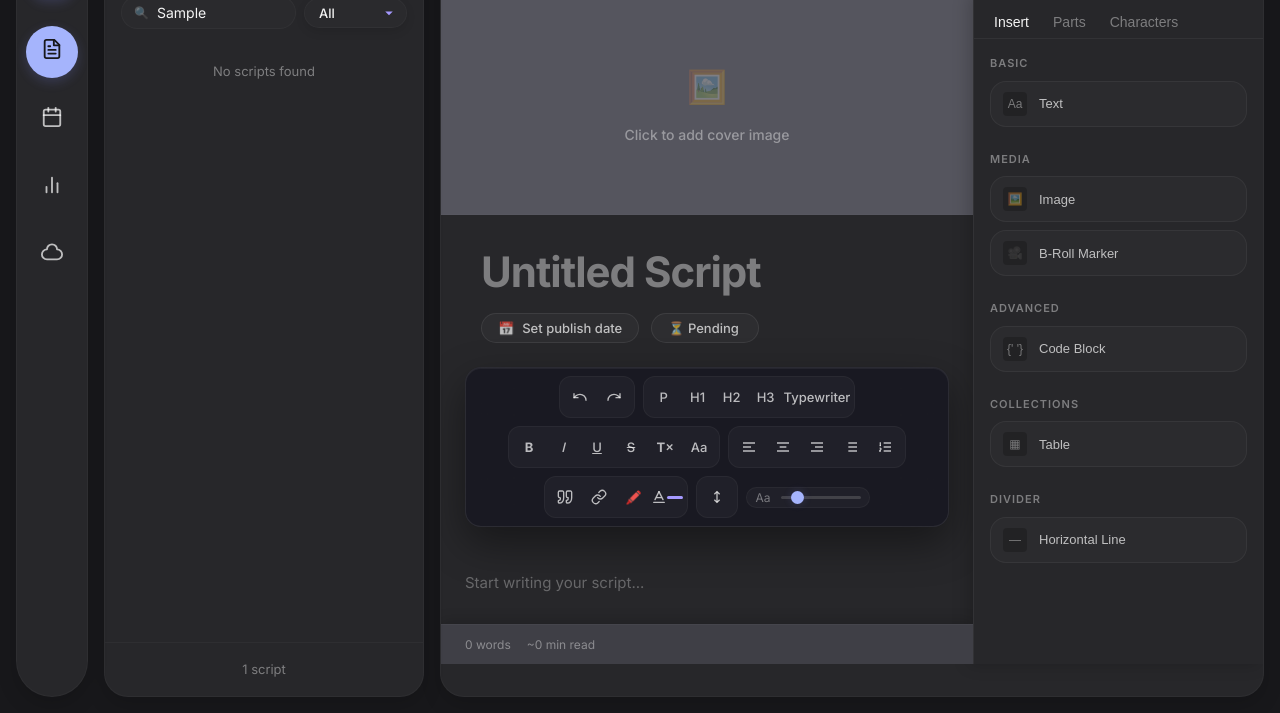
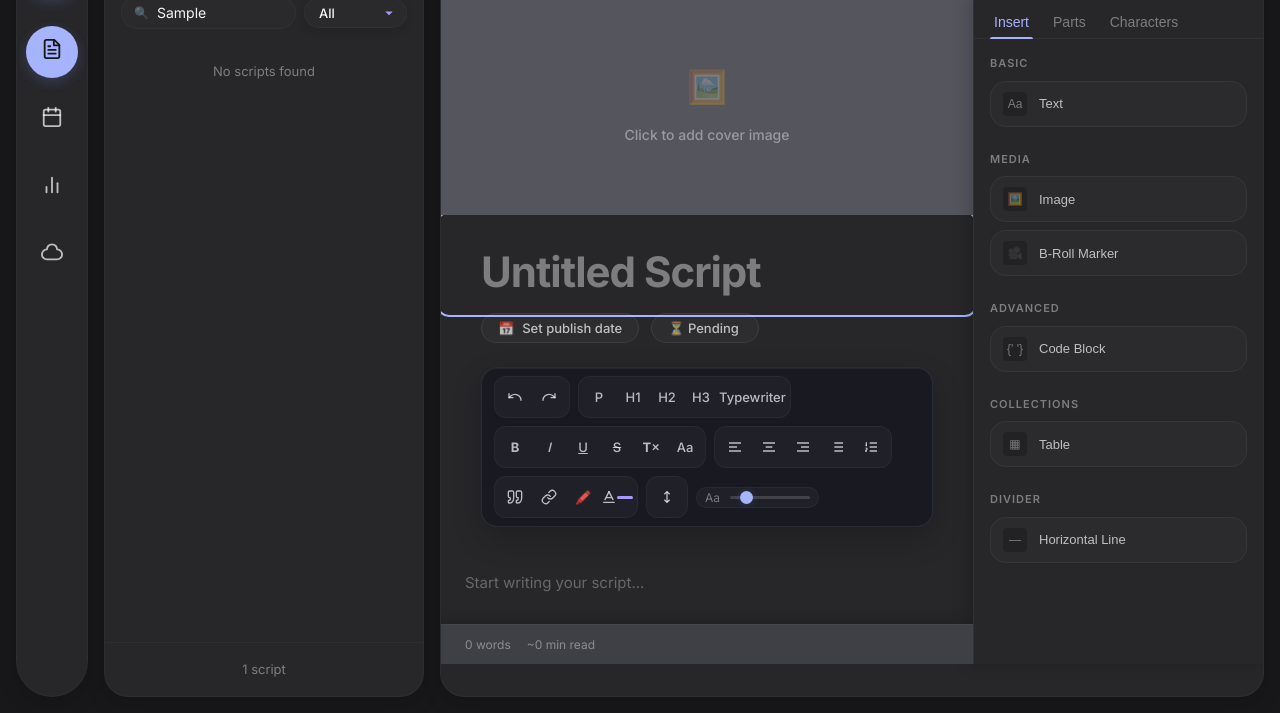
Before and after one commit to anshuonline/script-manager-pc, an Electron app: page index.html in a window 1280 px wide. Both pictures are taken after typing "Sample" into the empty fields and a click on the button "New Script". Shown: the part 87-800 px from the top of the page. Drawn offline with Linux system fonts and the light colour scheme; no server answers.

Commit message:
User updated style.css

```diff
--- a/style.css
+++ b/style.css
@@ -70,6 +70,61 @@
   --ease:        cubic-bezier(0.2, 0.8, 0.2, 1);
   --ease-spring: cubic-bezier(0.34, 1.56, 0.64, 1);
   --ease-out:    cubic-bezier(0, 0, 0.2, 1);
+
+  /* Motion durations (consistent pacing across the app) */
+  --dur-fast: 0.15s;
+  --dur-base: 0.2s;
+  --dur-slow: 0.3s;
+
+  /* Blur scale — was referenced throughout but never declared */
+  --blur-sm: blur(8px);
+  --blur-md: blur(16px);
+  --blur-lg: blur(24px);
+  --blur-xl: blur(32px);
+
+  /* Aliases used elsewhere in the sheet */
+  --primary:   var(--accent);
+  --accent-1:  var(--accent);
+
+  /* Spacing scale for consistent rhythm */
+  --space-1: 4px;
+  --space-2: 8px;
+  --space-3: 12px;
+  --space-4: 16px;
+  --space-5: 20px;
+  --space-6: 24px;
+  --space-8: 32px;
+
+  /* Focus ring — one definition, used everywhere */
+  --focus-ring: 0 0 0 3px var(--accent-glow);
+
+  /* Floating surfaces (toolbar, HUD, popovers) that sit above everything */
+  --surface-floating: rgba(22,22,32,0.75);
+  --surface-floating-border: rgba(255,255,255,0.08);
+  --scrollbar-thumb: rgba(255,255,255,0.1);
+  --scrollbar-thumb-hover: rgba(255,255,255,0.18);
+}
+
+/* Respect users who've asked the OS to minimize motion */
+@media (prefers-reduced-motion: reduce) {
+  *, *::before, *::after {
+    animation-duration: 0.01ms !important;
+    animation-iteration-count: 1 !important;
+    transition-duration: 0.01ms !important;
+    scroll-behavior: auto !important;
+  }
+}
+
+/* Consistent, visible keyboard focus across every interactive element */
+button:focus-visible,
+input:focus-visible,
+select:focus-visible,
+textarea:focus-visible,
+[tabindex]:focus-visible,
+.editor-content:focus-visible {
+  outline: 2px solid var(--accent);
+  outline-offset: 2px;
+  border-radius: var(--radius-xs);
 }
 
 body.light-mode {
@@ -104,7 +159,16 @@ body.light-mode {
   --shadow-md:  0px 8px 24px rgba(0,0,0,0.08);
   --shadow-lg:  0px 12px 32px rgba(0,0,0,0.1);
   --shadow-xl:  0px 24px 64px rgba(0,0,0,0.15);
-}
+
+  /* Surfaces that were hardcoded to dark rgba throughout the sheet */
+  --surface-floating: rgba(255,255,255,0.9);
+  --surface-floating-border: rgba(0,0,0,0.08);
+  --scrollbar-thumb: rgba(0,0,0,0.15);
+  --scrollbar-thumb-hover: rgba(0,0,0,0.25);
+}
+
+body.light-mode ::-webkit-scrollbar-thumb { background: var(--scrollbar-thumb); }
+body.light-mode ::-webkit-scrollbar-thumb:hover { background: var(--scrollbar-thumb-hover); }
 
 /* ==============================
    Reset & Base
@@ -134,13 +198,14 @@ body {
 /* ==============================
    Custom Scrollbar
    ============================== */
+* { scrollbar-width: thin; scrollbar-color: var(--scrollbar-thumb) transparent; }
 ::-webkit-scrollbar { width: 5px; height: 5px; }
 ::-webkit-scrollbar-track { background: transparent; }
 ::-webkit-scrollbar-thumb {
-  background: rgba(255,255,255,0.1);
+  background: var(--scrollbar-thumb);
   border-radius: 10px;
 }
-::-webkit-scrollbar-thumb:hover { background: rgba(255,255,255,0.18); }
+::-webkit-scrollbar-thumb:hover { background: var(--scrollbar-thumb-hover); }
 
 /* ==============================
    3-Pane Layout System
@@ -390,7 +455,7 @@ body {
 }
 
 .script-item.active {
-  background: rgba(255,255,255,0.06);
+  background: var(--glass-3);
   border-color: var(--accent);
   box-shadow: 0 4px 12px var(--accent-glow);
 }
@@ -645,7 +710,7 @@ body {
 }
 
 .status-select option {
-  background: #1e1e24;
+  background: var(--bg-elevated);
   color: var(--text-primary);
 }
 
@@ -653,23 +718,22 @@ body {
 .editor-toolbar {
   display: flex;
   align-items: center;
-  justify-content: center;
   gap: 8px;
   padding: 8px 12px;
-  margin: 0 24px 24px 24px;
-  border: 1px solid rgba(255,255,255,0.08);
-  background: rgba(22, 22, 32, 0.75);
-  backdrop-filter: blur(24px);
-  -webkit-backdrop-filter: blur(24px);
+  margin: 0 40px 24px 40px;
+  border: 1px solid var(--surface-floating-border);
+  background: var(--surface-floating);
+  backdrop-filter: var(--blur-lg);
+  -webkit-backdrop-filter: var(--blur-lg);
   border-radius: 16px;
   position: sticky;
   top: 24px;
   z-index: 15;
   box-shadow:
-    0 16px 40px rgba(0,0,0,0.4),
+    var(--shadow-lg),
     inset 0 1px 0 rgba(255,255,255,0.05);
   flex-wrap: wrap;
-  transition: all 0.3s ease;
+  transition: box-shadow var(--dur-slow) var(--ease), transform var(--dur-slow) var(--ease);
 }
 
 .toolbar-group {
@@ -996,8 +1060,7 @@ body {
   flex-direction: row;
   height: 100%;
   width: 100%;
-  overflow-x: auto;
-  overflow-y: hidden;
+  overflow: hidden;
 }
 
 .editor-main-column {
@@ -1006,7 +1069,6 @@ body {
   flex-direction: column;
   overflow-y: auto;
   position: relative;
-  min-width: 400px;
 }
 
 /* Parts Sidebar */
@@ -1229,7 +1291,23 @@ body {
   font-size: 11px;
   color: var(--text-muted);
   border-top: 1px solid var(--glass-border);
-  background: rgba(10,10,16,0.4);
+  background: var(--glass-1);
+}
+
+/* ── Disabled state (shared across every button variant) ── */
+.btn-primary:disabled,
+.btn-secondary:disabled,
+.btn-icon:disabled,
+.btn-danger:disabled,
+.btn-danger-solid:disabled,
+.toolbar-btn:disabled,
+button:disabled {
+  opacity: 0.45;
+  cursor: not-allowed;
+  pointer-events: none;
+  transform: none !important;
+  filter: none !important;
+  box-shadow: none !important;
 }
 
 /* ==============================
@@ -1343,7 +1421,7 @@ body {
 @keyframes fadeIn { from { opacity: 0; } to { opacity: 1; } }
 
 .modal {
-  background: rgba(20,20,32,0.9);
+  background: var(--surface-floating);
   backdrop-filter: var(--blur-xl);
   -webkit-backdrop-filter: var(--blur-xl);
   border: 1px solid var(--glass-border-2);
@@ -1408,7 +1486,7 @@ body {
   padding: 10px 14px;
   outline: none;
   transition: border-color 0.18s var(--ease);
-  color-scheme: dark;
+  color-scheme: light dark;
 }
 
 .date-input:focus { border-color: var(--accent); box-shadow: 0 0 0 3px rgba(110,106,255,0.15); }
@@ -1451,7 +1529,7 @@ body {
   align-items: center;
   gap: 10px;
   padding: 11px 16px;
-  background: rgba(22,22,36,0.92);
+  background: var(--surface-floating);
   backdrop-filter: var(--blur-lg);
   -webkit-backdrop-filter: var(--blur-lg);
   border: 1px solid var(--glass-border-2);
@@ -1860,18 +1938,6 @@ body {
 .tphud-part-group select option {
   background: #12121c;
   color: #fff;
-}
-
-.tphud-time {
-  font-weight: 700;
-  font-variant-numeric: tabular-nums;
-  color: #fff;
-}
-
-.tphud-eta {
-  font-size: 13px;
-  color: #a1a1aa;
-  font-variant-numeric: tabular-nums;
 }
 
 .tphud-fab {
@@ -2128,7 +2194,7 @@ body {
   top: 10px;
   right: 20px;
   width: 320px;
-  background: rgba(18,18,28,0.92);
+  background: var(--surface-floating);
   backdrop-filter: var(--blur-xl);
   -webkit-backdrop-filter: var(--blur-xl);
   border: 1px solid var(--glass-border-2);
```
